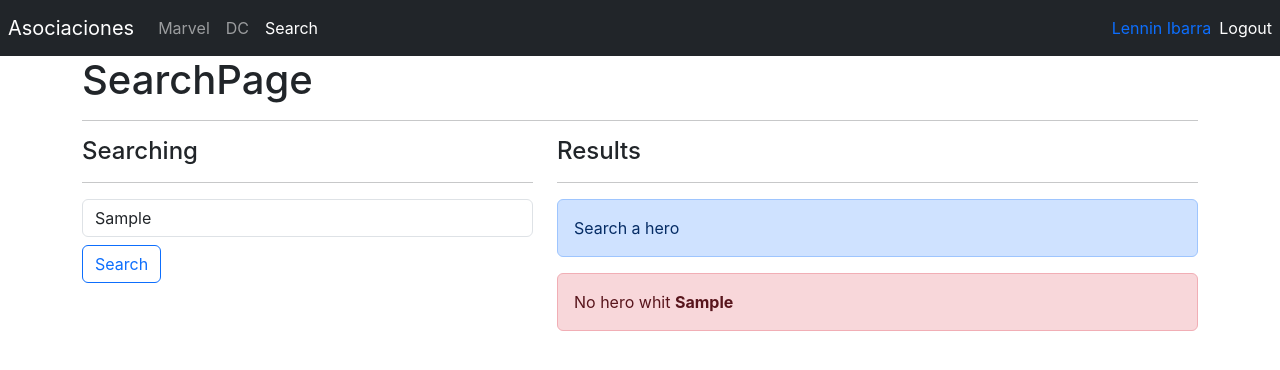
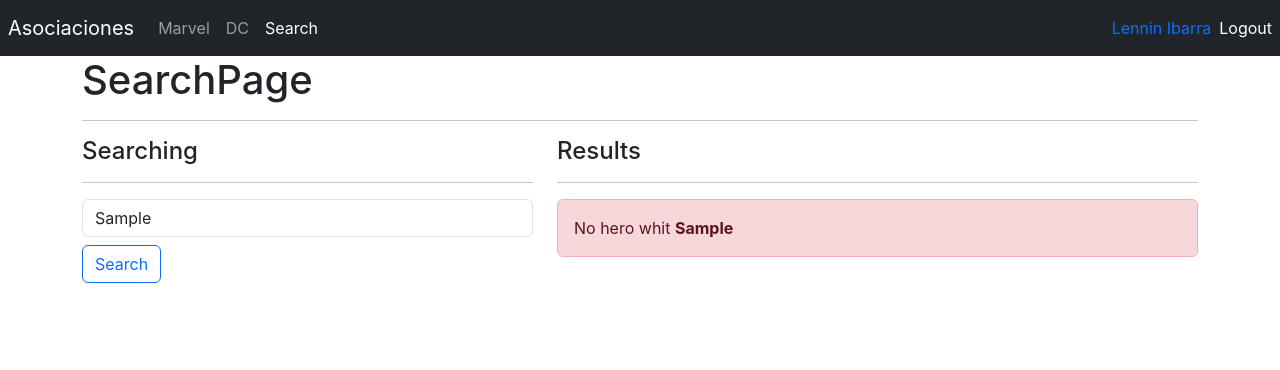
Before and after one commit to lenninIbarrraGonzalez/heroes-typescript, a React (Create React App) app: page /search in a window 1280 px wide. Both pictures are taken after typing "Sample" into the empty fields and a click on the button "Search". Shown: the top 370 px of the page. Built offline with nearby package versions, Linux system fonts and the light colour scheme.

Commit message:
feature/condicionales para mostrar mensajes

```diff
--- a/src/heroes/pages/SearchPage.tsx
+++ b/src/heroes/pages/SearchPage.tsx
@@ -18,20 +18,24 @@ export const SearchPage = () => {
   //obtener información de la ubicación actual
   const location = useLocation();
   //libreria para parsear la ruta query-string
+
   const query = queryString.parse(location.search);
   const { q = '' } = query;
 
   const heroes = getHeroByName(typeof q === 'string' ? q : '');
 
+  console.log({ heroes });
+
   const { formState, onInputChange } = useForm<SearchFormState>({
     searchText: typeof q === 'string' ? q : '',
   });
+
   const { searchText } = formState;
 
   const onSearchSubmit = (e: SearchSubmitEvent): void => {
     e.preventDefault();
 
-    if (searchText.trim().length <= 1) return;
+    // if (searchText.trim().length <= 1) return;
     navigate(`?q=${searchText}`);
   };
 
@@ -63,10 +67,19 @@ export const SearchPage = () => {
         <div className="col-7">
           <h4>Results</h4>
           <hr />
-          <div className="alert alert-primary">Search a hero</div>
-          <div className="alert alert-danger">
-            No hero whit <b>{q}</b>
-          </div>
+
+          {q === '' && (
+            <div className="alert alert-primary animate__animated animate__fadeIn">
+              Search a hero
+            </div>
+          )}
+
+          {q !== '' && heroes.length === 0 && (
+            <div className="alert alert-danger animate__animated animate__fadeIn">
+              No hero whit <b>{q}</b>
+            </div>
+          )}
+
           {heroes.map((hero) => (
             <HeroCard key={hero.id} {...hero} />
           ))}
```
